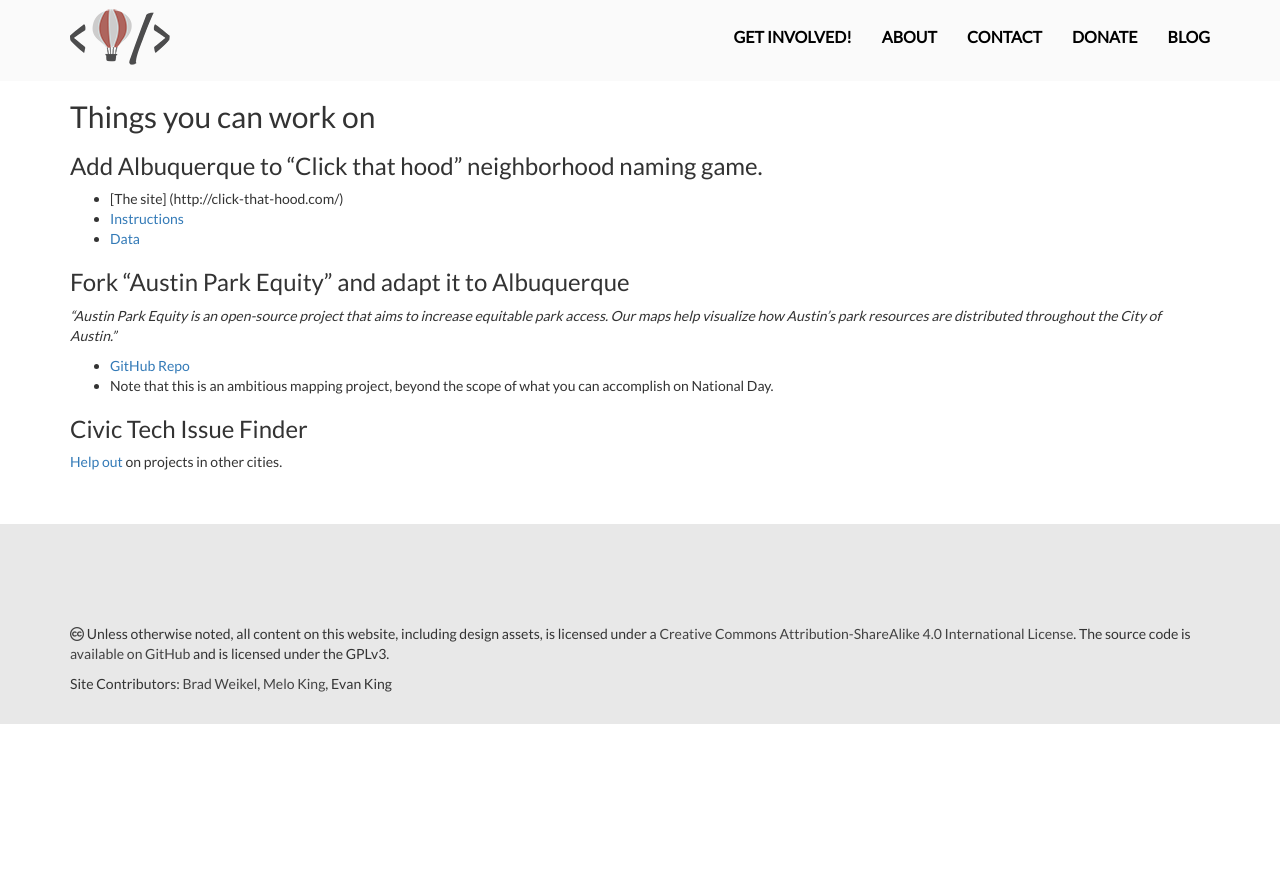
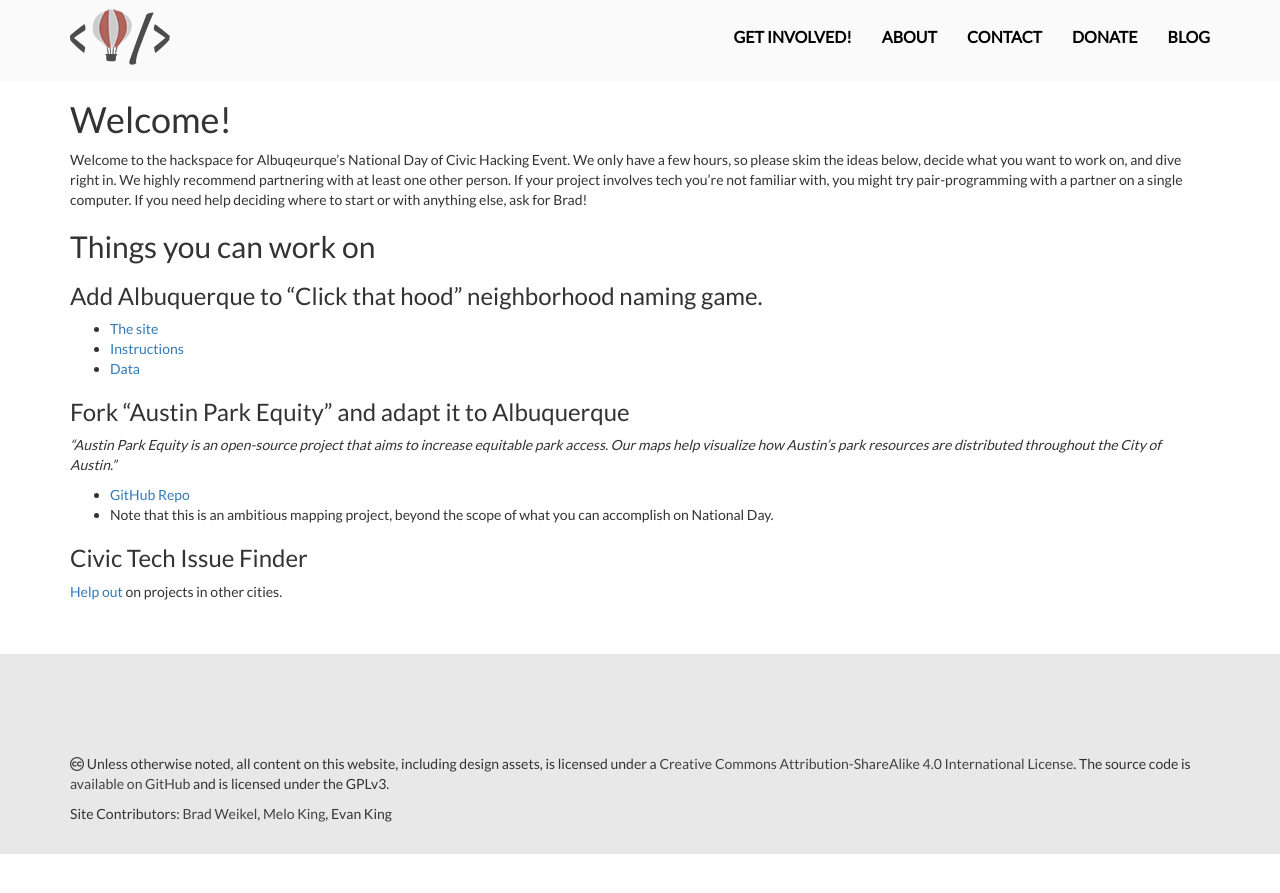
Before and after one commit to ThomasWomack/Code-for-NM, a Jekyll site: the page built from hackspace.md, in a window 1280 px wide. Shown: the top 893 px of the page. Built offline with Jekyll 4.4.1, drawn with Linux system fonts in a browser that asks for light colours; nearby versions of some CDN libraries.

Commit message:
Update hackspace.md

```diff
--- a/hackspace.md
+++ b/hackspace.md
@@ -3,15 +3,19 @@
 title: Hackspace @ National Day of Civic Hacking, 2016
 ---
 
+# Welcome!
+Welcome to the hackspace for Albuqeurque's National Day of Civic Hacking Event. We only have a few hours, so please skim the ideas below, decide what you want to work on, and dive right in. We highly recommend partnering with at least one other person. If your project involves tech you're not familiar with, you might try pair-programming with a partner on a single computer. If you need help deciding where to start or with anything else, ask for Brad!
+
 ## Things you can work on
 
 ### Add Albuquerque to "Click that hood" neighborhood naming game.
-* [The site] (http://click-that-hood.com/)
+* [The site](http://click-that-hood.com/)
 * [Instructions](https://github.com/codeforamerica/click_that_hood/wiki/How-to-add-a-city-to-Click-That-%E2%80%99Hood)
 * [Data](https://www.cabq.gov/gis/geographic-information-systems-data)
 
 ### Fork "Austin Park Equity" and adapt it to Albuquerque
 *"Austin Park Equity is an open-source project that aims to increase equitable park access. Our maps help visualize how Austin's park resources are distributed throughout the City of Austin."*
+
 * [GitHub Repo](https://github.com/open-austin/austin-park-equity)
 * Note that this is an ambitious mapping project, beyond the scope of what you can accomplish on National Day.
 
```
